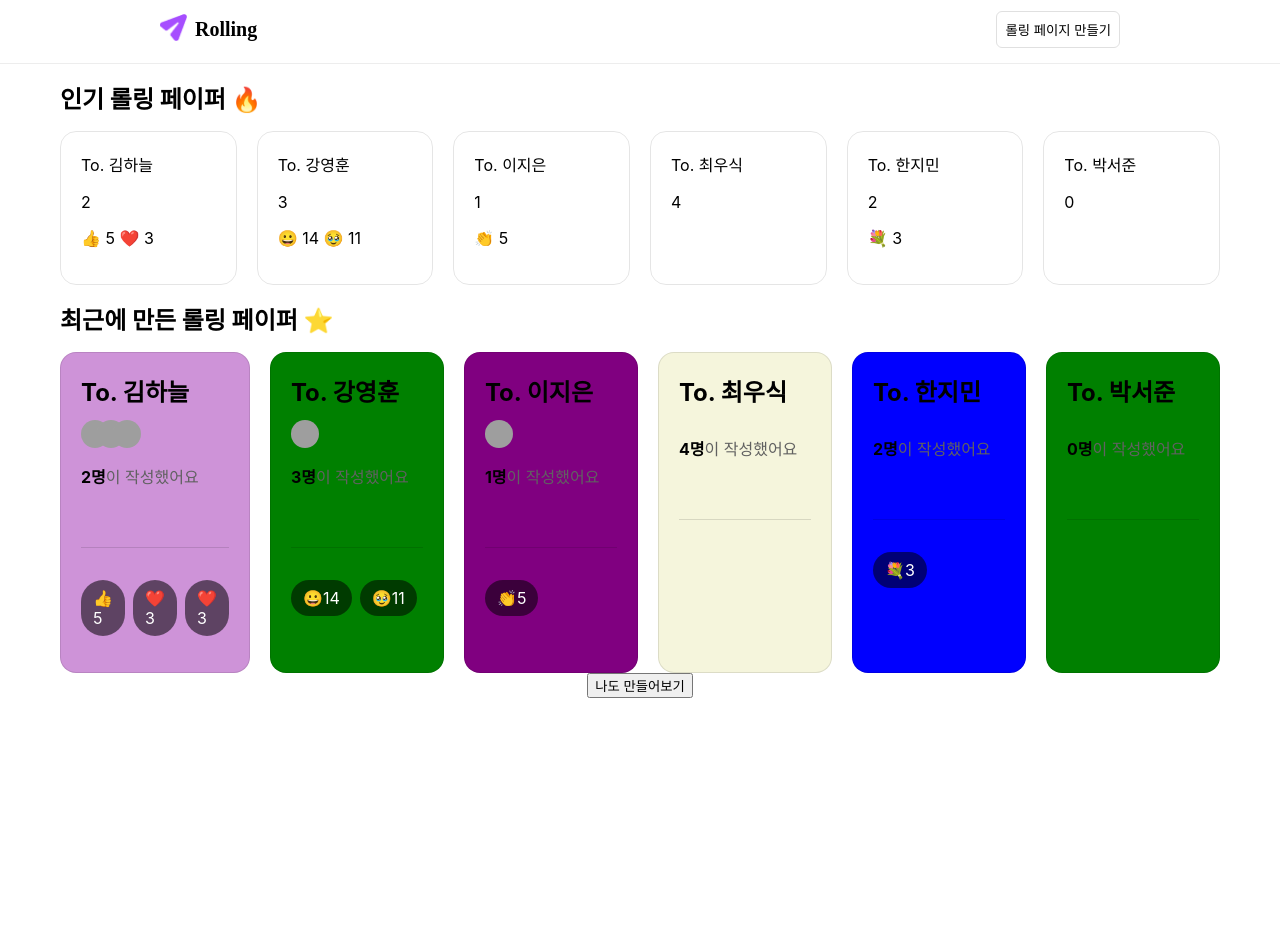
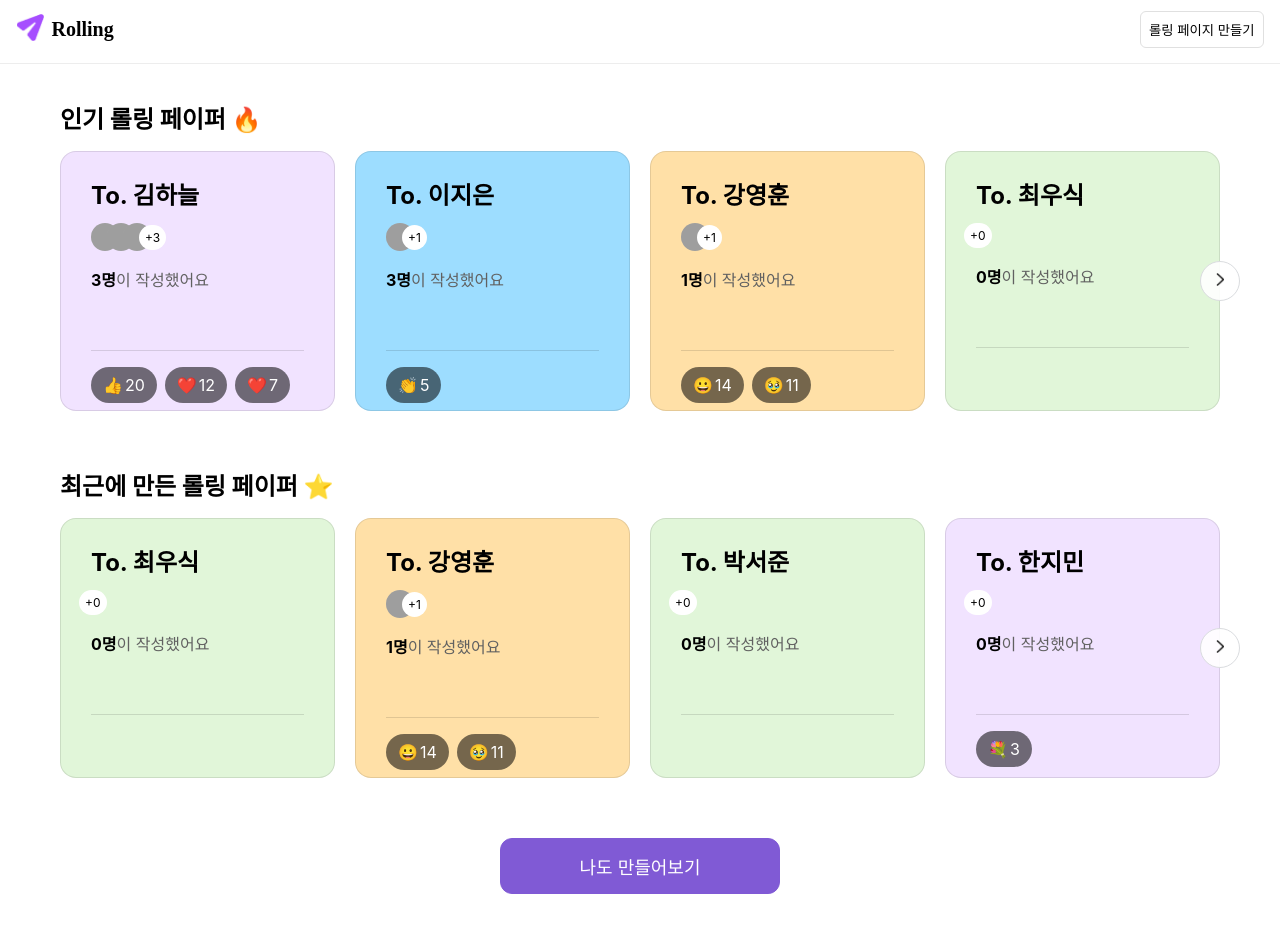
Before and after one commit to urapp13ofmyeye/P2_4_Rolling, a React (Create React App) app: page / in a window 1280 px wide. Before the commit the page ends 800 px from the top, so only its background shows below. Built offline with nearby package versions, Linux system fonts and the light colour scheme; grey boxes are pictures that could not be loaded; a web font is replaced by a local one.

Commit message:
feat: 인기 카드 리스트와 최근 카드 리스트 분리 및 독자적으로 버튼 작동

```diff
--- a/src/pages/List/ListPage.css
+++ b/src/pages/List/ListPage.css
@@ -1,13 +1,16 @@
+@import url("https://fonts.googleapis.com/css2?family=Poppins:ital,wght@0,100;0,200;0,300;0,400;0,500;0,600;0,700;0,800;0,900;1,100;1,200;1,300;1,400;1,500;1,600;1,700;1,800;1,900&family=Raleway:ital,wght@0,100..900;1,100..900&display=swap");
+
 .list-header {
   box-sizing: border-box;
   height: 64px;
   background-color: #ffffff;
   border-bottom: 1px solid #ededed;
-  padding: 11px 10rem;
+  padding: 11px 0;
 }
 
 .navbar {
-  max-width: 1920px;
+  margin: 0 auto;
+  max-width: 1247px;
   display: flex;
   justify-content: space-between;
   align-items: center;
@@ -39,10 +42,12 @@ main {
   flex-direction: column;
   align-items: center;
   text-align: left;
+  box-sizing: border-box;
 }
 
 .card-wrapper {
   max-width: 1160px;
+  margin: 20px 0;
 }
 
 .card-list-title {
@@ -52,11 +57,13 @@ main {
 .card-list {
   display: flex;
   gap: 20px;
+  position: relative;
+  height: 260px;
 }
 
 .card {
   width: 275px;
-  padding: 20px;
+  padding: 24px 30px;
   border-radius: 16px;
   border: 1px solid rgba(0, 0, 0, 0.1);
 }
@@ -89,6 +96,14 @@ main {
   margin-left: 0;
 }
 
+.card-recent-profileImg-count {
+  padding: 5px 6px;
+  background-color: #ffffff;
+  border-radius: 30px;
+  margin-left: -12px;
+  font-size: 12px;
+}
+
 .card-message-count {
   color: #616161;
 }
@@ -114,3 +129,46 @@ main {
   background-color: rgba(0, 0, 0, 0.54);
   color: #ffffff;
 }
+
+.toReaction-icons {
+  display: flex;
+  align-items: center;
+  justify-content: center;
+  gap: 2px;
+}
+
+.arrow-button {
+  width: 40px;
+  height: 40px;
+  background-color: rgba(255, 255, 255, 0.9);
+  border: 1px solid #dadcdf;
+  border-radius: 50%;
+  position: absolute;
+  top: 50%;
+  transform: translateY(-50%);
+  z-index: 1;
+}
+
+.arrow-button-prev {
+  left: -20px;
+}
+
+.arrow-button-next {
+  right: -20px;
+}
+
+.arrow-button img {
+  width: 0.5rem;
+  height: 0.8rem;
+}
+
+.add-card-button {
+  margin: 40px;
+  color: white;
+  width: 280px;
+  background-color: #805ad5;
+  padding: 14px 24px;
+  border-radius: 12px;
+  border: 1px solid #805ad5;
+  font-size: 18px;
+}
--- a/src/pages/List/ListPage.jsx
+++ b/src/pages/List/ListPage.jsx
@@ -2,6 +2,7 @@ import { useEffect, useState } from "react";
 import mockRecipients from "./mockRecipients";
 import { Link } from "react-router-dom";
 import "./ListPage.css";
+import ListSection from "./ListSection";
 
 export default function ListPage() {
   const [cards, setCards] = useState([]);
@@ -30,70 +31,18 @@ export default function ListPage() {
         </nav>
       </header>
       <main>
-        <div className="card-wrapper">
-          <h1 className="card-list-title">인기 롤링 페이퍼 🔥</h1>
-          <div className="card-list">
-            {cards.map((card) => (
-              <div key={card.id} className="card">
-                <div>To. {card.name}</div>
-                <div>
-                  <p>{card.messageCount}</p>
-                  <p>
-                    {card.topReactions?.slice(0, 2).map((r) => (
-                      <span key={r.id}>
-                        {r.emoji} {r.count}{" "}
-                      </span>
-                    ))}
-                  </p>
-                </div>
-              </div>
-            ))}
-          </div>
-        </div>
-        <div className="card-wrapper">
-          <h1 className="card-list-title">최근에 만든 롤링 페이퍼 ⭐️️</h1>
-          <div className="card-list">
-            {cards.map((card) => (
-              <div
-                key={card.id}
-                className="card"
-                style={{ backgroundColor: card.backgroundColor }}
-              >
-                <div className="card-container">
-                  <div>
-                    <div className="card-name">To. {card.name}</div>
-                    <div className="card-recent-profileImg">
-                      {card.recentMessages?.map((recent) => (
-                        <div
-                          key={recent.id}
-                          className="card-profile"
-                          style={{
-                            backgroundImage: `url(${recent.profileImageURL})`,
-                          }}
-                        ></div>
-                      ))}
-                    </div>
-                    <p className="card-message-count">
-                      <span>{card.messageCount}명</span>이 작성했어요
-                    </p>
-                  </div>
-                  <div className="card-toReactions">
-                    <p className="card-toReaction">
-                      {card.topReactions?.slice(0, 3).map((r) => (
-                        <span key={r.id} className="toReaction">
-                          {r.emoji}
-                          {r.count}
-                        </span>
-                      ))}
-                    </p>
-                  </div>
-                </div>
-              </div>
-            ))}
-          </div>
-        </div>
+        <ListSection
+          title="인기 롤링 페이퍼 🔥"
+          cards={cards}
+          sortBy="messageCount"
+        />
+        <ListSection
+          title="최근에 만든 롤링 페이퍼 ⭐️️"
+          cards={cards}
+          sortBy="createdAt"
+        />
         <Link to="/post">
-          <button>나도 만들어보기</button>
+          <button className="add-card-button">나도 만들어보기</button>
         </Link>
       </main>
     </>
--- /dev/null
+++ b/src/pages/List/ListSection.jsx
@@ -0,0 +1,96 @@
+import { useState, useMemo } from "react";
+
+export default function ListSection({ title, cards, sortBy }) {
+  const [startIndex, setStartIndex] = useState(0);
+  const visibleCount = 4;
+
+  const sortedCards = useMemo(() => {
+    if (sortBy === "messageCount") {
+      return [...cards].sort((a, b) => b.messageCount - a.messageCount);
+    }
+    if (sortBy === "createdAt") {
+      return [...cards].sort(
+        (a, b) => new Date(b.createdAt) - new Date(a.createdAt)
+      );
+    }
+    return cards;
+  }, [cards, sortBy]);
+
+  const visibleCards = sortedCards.slice(startIndex, startIndex + visibleCount);
+
+  const handlePrev = () => {
+    if (startIndex > 0) setStartIndex((prev) => prev - 1);
+  };
+
+  const handleNext = () => {
+    if (startIndex + visibleCount < sortedCards.length) {
+      setStartIndex((prev) => prev + 1);
+    }
+  };
+
+  return (
+    <div className="card-wrapper">
+      <h1 className="card-list-title">{title}</h1>
+      <div className="card-list">
+        {startIndex > 0 && (
+          <button
+            onClick={handlePrev}
+            className="arrow-button arrow-button-prev"
+          >
+            <img src="images/arrow-left.png" alt="arrow-left" />
+          </button>
+        )}
+        {visibleCards.map((card) => (
+          <div
+            key={card.id}
+            className="card"
+            style={{ backgroundColor: card.backgroundColor }}
+          >
+            <div className="card-container">
+              <div>
+                <div className="card-name">To. {card.name}</div>
+                <div className="card-recent-profileImg">
+                  {card.recentMessages?.map((recent) => (
+                    <div
+                      key={recent.id}
+                      className="card-profile"
+                      style={{
+                        backgroundImage: `url(${recent.profileImageURL})`,
+                      }}
+                    ></div>
+                  ))}
+                  <div className="card-recent-profileImg-count">
+                    +{card.recentMessages.length}
+                  </div>
+                </div>
+                <p className="card-message-count">
+                  <span>{card.messageCount}명</span>이 작성했어요
+                </p>
+              </div>
+              <div className="card-toReactions">
+                <div className="card-toReaction">
+                  {card.topReactions?.slice(0, 3).map((r) => (
+                    <div className="toReaction" key={r.id}>
+                      <span className="toReaction-icons">
+                        <div>{r.emoji}</div>
+                        <div>{r.count}</div>
+                      </span>
+                    </div>
+                  ))}
+                </div>
+              </div>
+            </div>
+          </div>
+        ))}
+        {startIndex + visibleCount < sortedCards.length && (
+          <button
+            onClick={handleNext}
+            className="arrow-button arrow-button-next"
+          >
+            <img src="images/arrow-right.png" alt="arrow-right" />
+          </button>
+        )}
+      </div>
+    </div>
+  );
+}
--- a/src/pages/List/mockRecipients.js
+++ b/src/pages/List/mockRecipients.js
@@ -2,10 +2,10 @@ const mockRecipients = [
   {
     id: 1,
     name: "김하늘",
-    backgroundColor: "#CE93D8",
+    backgroundColor: "rgba(220, 185, 255, 0.4)",
     backgroundImageURL: null,
     createdAt: "2023-11-01T10:00:00Z",
-    messageCount: 2,
+    messageCount: 3,
     recentMessages: [
       {
         id: 101,
@@ -40,18 +40,18 @@ const mockRecipients = [
     ],
     reactionCount: 12,
     topReactions: [
-      { id: 1, emoji: "👍", count: 5 },
-      { id: 2, emoji: "❤️", count: 3 },
-      { id: 3, emoji: "❤️", count: 3 },
+      { id: 1, emoji: "👍", count: 20 },
+      { id: 2, emoji: "❤️", count: 12 },
+      { id: 3, emoji: "❤️", count: 7 },
     ],
   },
   {
     id: 2,
     name: "강영훈",
-    backgroundColor: "green",
+    backgroundColor: "rgba(255,211,130,0.7)",
     backgroundImageURL: null,
-    createdAt: "2023-10-26T13:19:31Z",
-    messageCount: 3,
+    createdAt: "2024-10-26T13:19:31Z",
+    messageCount: 1,
     recentMessages: [
       {
         id: 103,
@@ -73,10 +73,10 @@ const mockRecipients = [
   {
     id: 3,
     name: "이지은",
-    backgroundColor: "purple",
+    backgroundColor: "#9DDDFF",
     backgroundImageURL: null,
     createdAt: "2023-11-03T09:00:00Z",
-    messageCount: 1,
+    messageCount: 3,
     recentMessages: [
       {
         id: 104,
@@ -95,10 +95,10 @@ const mockRecipients = [
   {
     id: 4,
     name: "최우식",
-    backgroundColor: "beige",
+    backgroundColor: "rgba(155, 226, 130, 0.3)",
     backgroundImageURL: null,
-    createdAt: "2023-11-02T15:00:00Z",
-    messageCount: 4,
+    createdAt: "2025-11-02T15:00:00Z",
+    messageCount: 0,
     recentMessages: [],
     reactionCount: 0,
     topReactions: [],
@@ -106,10 +106,10 @@ const mockRecipients = [
   {
     id: 5,
     name: "한지민",
-    backgroundColor: "blue",
+    backgroundColor: "rgba(220, 185, 255, 0.4)",
     backgroundImageURL: null,
     createdAt: "2023-11-04T12:00:00Z",
-    messageCount: 2,
+    messageCount: 0,
     recentMessages: [],
     reactionCount: 3,
     topReactions: [{ id: 39, emoji: "💐", count: 3 }],
@@ -117,7 +117,7 @@ const mockRecipients = [
   {
     id: 6,
     name: "박서준",
-    backgroundColor: "green",
+    backgroundColor: "rgba(155, 226, 130, 0.3)",
     backgroundImageURL: null,
     createdAt: "2023-11-05T13:00:00Z",
     messageCount: 0,
```
Also changed, not shown: public/images/arrow-left.png (added), public/images/arrow-right.png (added).
